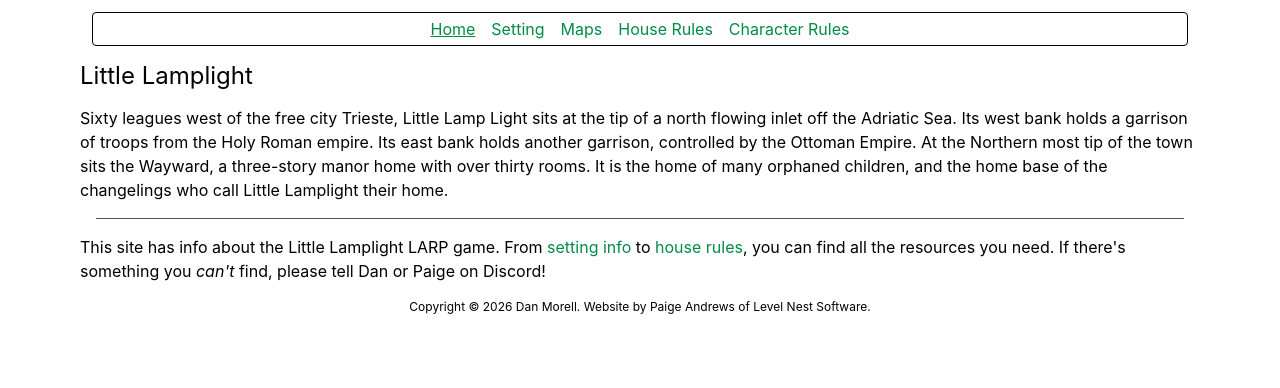
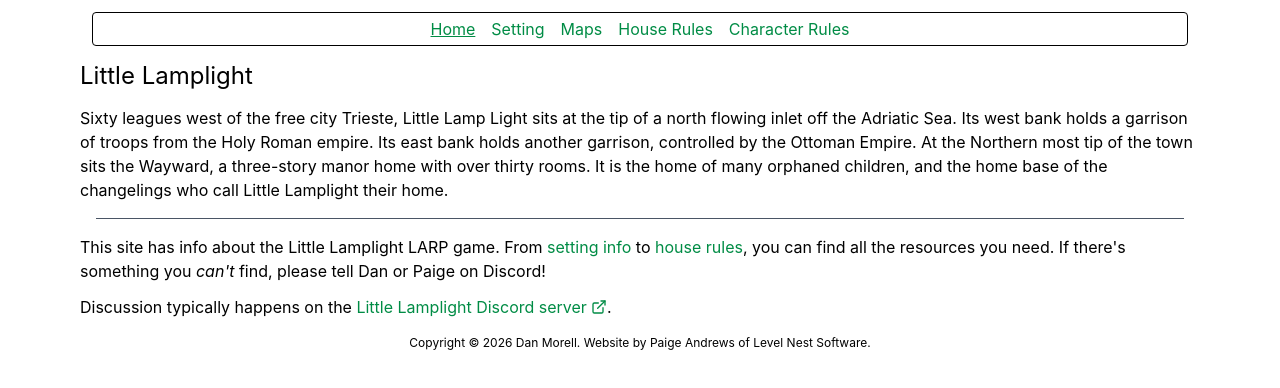
Before and after one commit to aurule/little-lamplight, a SvelteKit app: page / in a window 1280 px wide. Shown: the top 388 px of the page. Built offline with nearby package versions, Linux system fonts and the light colour scheme.

Commit message:
Add a discord link

```diff
--- a/src/routes/+page.svelte
+++ b/src/routes/+page.svelte
@@ -1,5 +1,5 @@
-<script lang="tx">
-  import DownloadButton from "$lib/DownloadButton.svelte"
+<script lang="ts">
+  import { ExternalLink } from "@lucide/svelte"
 </script>
 
 <svelte:head>
@@ -17,3 +17,7 @@
 <p>
   This site has info about the Little Lamplight LARP game. From <a href="/setting">setting info</a> to <a href="/rules">house rules</a>, you can find all the resources you need. If there's something you <em>can't</em> find, please tell Dan or Paige on Discord!
 </p>
+
+<p>
+  Discussion typically happens on the <a href="https://discord.com/channels/1071483233994285186/1094330856249765948" target="_blank" class="inline-flex items-center gap-1">Little Lamplight Discord server <ExternalLink size={16} /></a>.
+</p>
```
